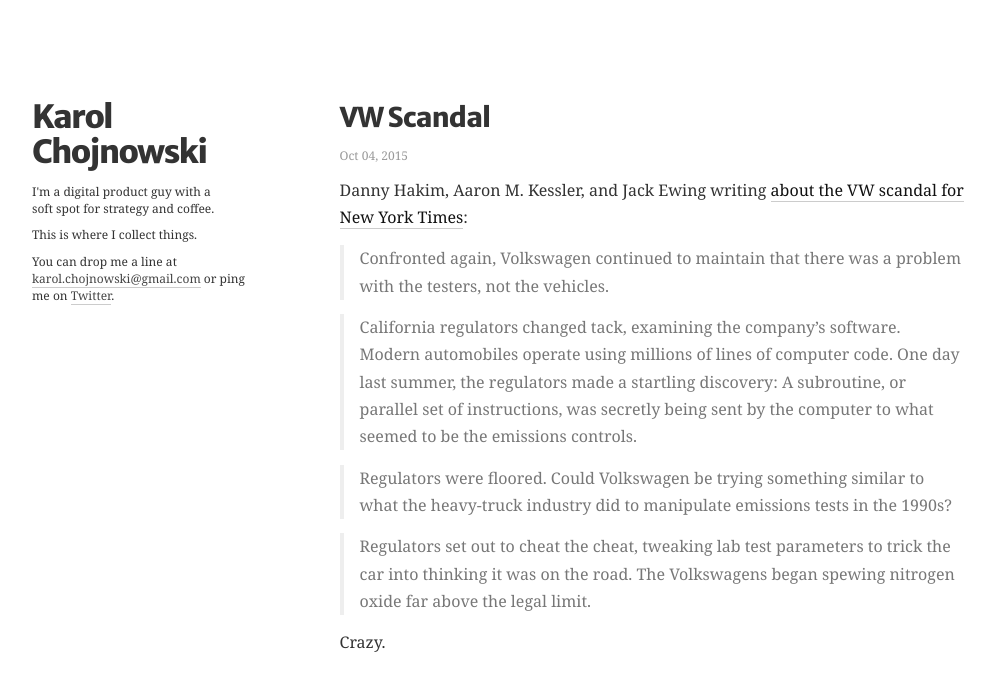
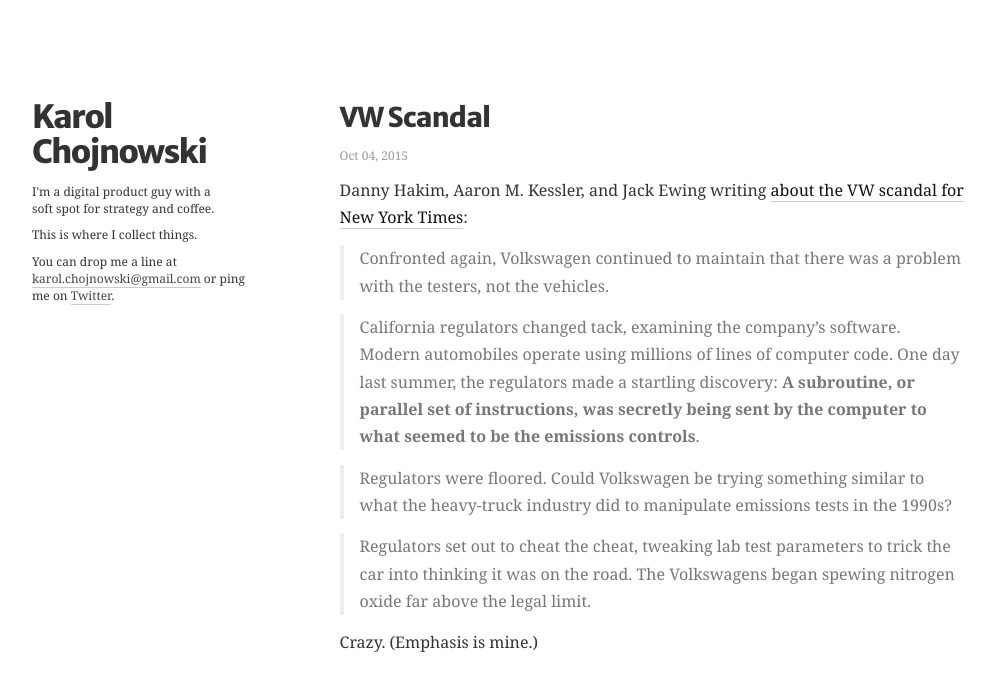
Before and after one commit to KarolChojnowski/KarolOnJekyll, a Jekyll site: the page built from _posts/2015-10-04-vw-scandal.md, in a window 1280 px wide. Shown: the top 691 px of the page, without its empty margins (142-1137 px from the left). Built offline with Jekyll 4.4.1, drawn with Linux system fonts in a browser that asks for light colours; Markdown is read by kramdown in place of the engine named in the settings.

Commit message:
Added emphasis to a post.

```diff
--- a/_posts/2015-10-04-vw-scandal.md
+++ b/_posts/2015-10-04-vw-scandal.md
@@ -8,10 +8,10 @@
 
 > Confronted again, Volkswagen continued to maintain that there was a problem with the testers, not the vehicles.
 
-> California regulators changed tack, examining the company’s software. Modern automobiles operate using millions of lines of computer code. One day last summer, the regulators made a startling discovery: A subroutine, or parallel set of instructions, was secretly being sent by the computer to what seemed to be the emissions controls.
+> California regulators changed tack, examining the company’s software. Modern automobiles operate using millions of lines of computer code. One day last summer, the regulators made a startling discovery: **A subroutine, or parallel set of instructions, was secretly being sent by the computer to what seemed to be the emissions controls**.
 
 > Regulators were floored. Could Volkswagen be trying something similar to what the heavy-truck industry did to manipulate emissions tests in the 1990s?
 
 > Regulators set out to cheat the cheat, tweaking lab test parameters to trick the car into thinking it was on the road. The Volkswagens began spewing nitrogen oxide far above the legal limit.
 
-Crazy.
+Crazy. (Emphasis is mine.)
```
